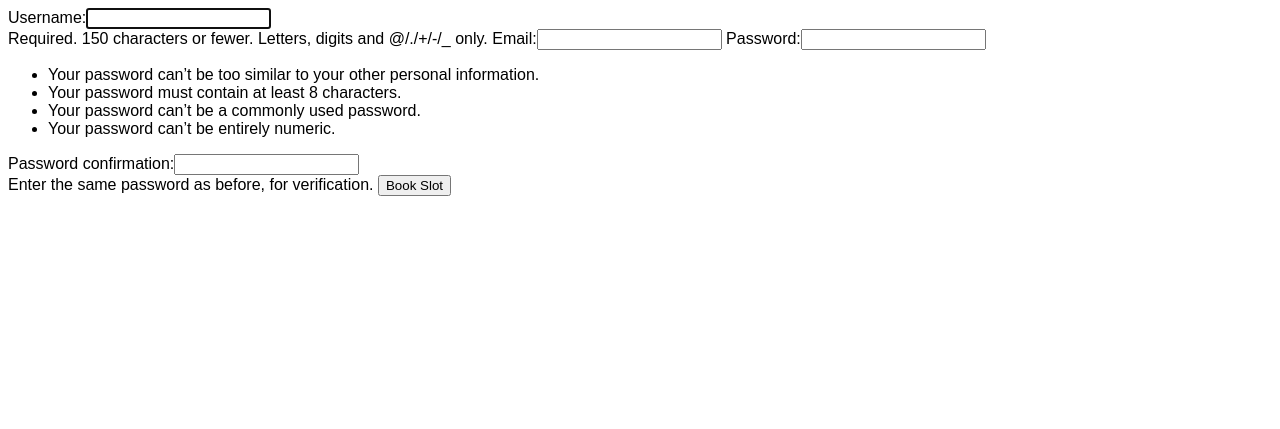
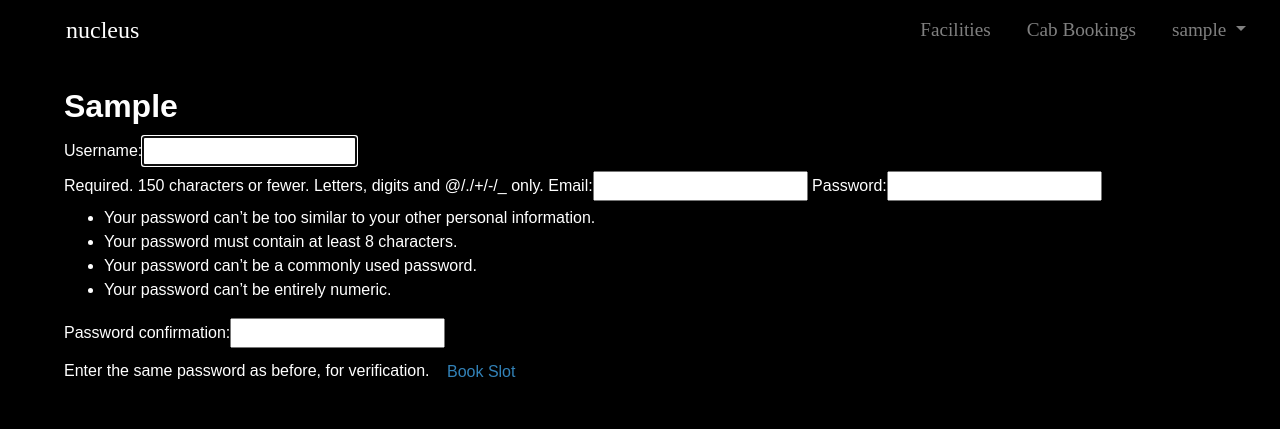
Before and after one commit to gmit22/nucleus_orbital, a Django app: template home/templates/home/forms.html in a window 1280 px wide. Shown: the top 429 px of the page. Run offline with Django 3.2, Linux system fonts and the light colour scheme; tables that the repository leaves empty hold one stand-in row (values such as "Sample post"); the template is opened without the code that fills it: values that come from a table or form of the project are taken from there, most other values are stand-ins (such as "Sample title", 1, 10 or a date in 2020); some libraries are stand-ins or nearby versions.

Commit message:
ui updated

```diff
--- a/home/static/main.css
+++ b/home/static/main.css
@@ -1,5 +1,7 @@
 body{
      font-family: 'Montserrat-Black', sans-serif;
+     background-color: black;
+     color:white;
 }
 
 h2{
@@ -7,17 +9,26 @@ h2{
     line-height: 1.25;
     font-weight: bold;
     font-size: 2rem;
-    margin-bottom: 30px;
+    margin-bottom: 10px;
 }
 
 .booking{
-    font-size:10rem;
+    font-size: 2rem;
+    margin-bottom:10px;
+}
+
+.b{
+    margin-bottom:2000px;
 }
 
 .container-fluid{
     padding: 2% 5% 3% 5%;
     background-color:black;
     color:white;
+}
+
+.container-fluid-b{
+    padding: 2% 1% 2% 1%;
 }
 
 
@@ -41,3 +52,10 @@ h2{
 .nav-item{
     padding:0 10px;
 }
+
+#but{
+    color:#3282b8;
+}
+a:visited{
+    color:#3282b8;
+}
--- a/home/templates/home/facilities.html
+++ b/home/templates/home/facilities.html
@@ -61,8 +61,8 @@
     </div>
 </nav>
 
+<div class="container-fluid">
 
-<body>
 {% for sport in sports %}
 <div class="sport">
     <h1>{{ sport.name }}</h1>
@@ -81,6 +81,6 @@
     {% endfor %}
 </div>
 
-
+</div>
 </body>
 </html>
--- a/home/templates/home/forms.html
+++ b/home/templates/home/forms.html
@@ -2,21 +2,72 @@
 <html lang="en">
 <head>
     <meta charset="UTF-8">
-    <title>Forms</title>
+    <title>Book Slot</title>
+
+    <link rel="stylesheet" href="https://stackpath.bootstrapcdn.com/bootstrap/4.5.0/css/bootstrap.min.css"
+          integrity="sha384-9aIt2nRpC12Uk9gS9baDl411NQApFmC26EwAOH8WgZl5MYYxFfc+NcPb1dKGj7Sk" crossorigin="anonymous">
+     <!--JQuery for bootstrap-->
+    <script src="https://code.jquery.com/jquery-3.5.1.slim.min.js"
+            integrity="sha384-DfXdz2htPH0lsSSs5nCTpuj/zy4C+OGpamoFVy38MVBnE+IbbVYUew+OrCXaRkfj"
+            crossorigin="anonymous"></script>
+    <script src="https://cdn.jsdelivr.net/npm/popper.js@1.16.0/dist/umd/popper.min.js"
+            integrity="sha384-Q6E9RHvbIyZFJoft+2mJbHaEWldlvI9IOYy5n3zV9zzTtmI3UksdQRVvoxMfooAo"
+            crossorigin="anonymous"></script>
+    <script src="https://stackpath.bootstrapcdn.com/bootstrap/4.5.0/js/bootstrap.min.js"
+            integrity="sha384-OgVRvuATP1z7JjHLkuOU7Xw704+h835Lr+6QL9UvYjZE3Ipu6Tp75j7Bh/kR0JKI"
+            crossorigin="anonymous"></script>
     {% load static %}
     <link rel='stylesheet' href="{% static 'main.css' %}">
+
 </head>
 
 <body>
+<nav class="navbar navbar-expand-lg navbar-dark" id="navbar">
+
+    <a class="navbar-brand" href="http://127.0.0.1:8000/">nucleus</a>
+    <button class="navbar-toggler" type="button" data-toggle="collapse" data-target="#navbarNav"
+            aria-controls="navbarNav"
+            aria-expanded="false" aria-label="Toggle navigation">
+        <span class="navbar-toggler-icon"></span></button>
+
+    <div class="collapse navbar-collapse" id="navbarNav">
+        <ul class="navbar-nav ml-auto">
+
+            <li class="nav-item">
+                <a class="nav-link" href="http://127.0.0.1:8000/sports/">Facilities</a>
+            </li>
+            <li class="nav-item">
+                <a class="nav-link" href="">Cab Bookings</a>
+            </li>
+            <li class="nav-item dropdown">
+                <a class="nav-link dropdown-toggle" href="#" id="navbarDropdown" role="button"
+                   data-toggle="dropdown" aria-haspopup="true" aria-expanded="false">
+                    {{username}}
+                </a>
+                <div class="dropdown-menu dropdown-menu-right" aria-labelledby="navbarDropdown">
+                    <a class="dropdown-item" href="#">Change Password</a>
+                    <a class="dropdown-item" href="/auth/login/">Logout</a>
+                </div>
+            </li>
+
+        </ul>
+    </div>
+</nav>
+<div class="container-fluid">
+
+
+    <h2>{{sport}}</h2>
+
     {% block content %}
     <form method="POST" class=“booking_form”>
         {% csrf_token %}
         {{ form }}
 
+        <button class="btn" id="but" type="submit" onclick="http://127.0.0.1:8000/">Book Slot</button>
 
-    <button type="submit" onclick="http://127.0.0.1:8000/">Book Slot</button>
     </form>
     {% endblock %}
+</div>
 
 </body>
 </html>
--- a/home/templates/home/removeSlot.html
+++ b/home/templates/home/removeSlot.html
@@ -55,16 +55,16 @@
     </div>
 </nav>
 
-
+<div class="container-fluid">
 {% block content %}
 <form method="POST" class=“booking_remove”>
     {% csrf_token %}
     {{ form }}
 
-    <button type="submit" onclick="http://127.0.0.1:8000/">Remove Slot</button>
+    <button class="btn" id="but" type="submit" onclick="http://127.0.0.1:8000/">Remove Slot</button>
 </form>
 {% endblock %}
-
+</div>
 
 </body>
 </html>
--- a/home/views.py
+++ b/home/views.py
@@ -129,6 +129,8 @@ def index(request):
     #         output += array
 
 def sports(request):
+    if request.user.is_authenticated:
+        username = request.user.username
     temp = Sport.objects.all()
     sports = []
 
@@ -143,7 +145,7 @@ def sports(request):
             sport['lt'].append(l[i] + ' - ' + t[i])
         sports.append(sport)
 
-    return render(request, 'home/facilities.html', {'sports': sports})
+    return render(request, 'home/facilities.html', {'sports': sports, "username": username })
 
 def bookSlot(request, sport):
     username = None
@@ -376,7 +378,7 @@ def bookSlot(request, sport):
     if sport == 'Squash':
         form = squash()
 
-    return render(request, 'home/forms.html', {"form": form})
+    return render(request, 'home/forms.html', {"form": form, 'sport':sport, "username": username})
 
 def removeSlot(request):
     username = None
```
Also changed, not shown: home/templates/home/Navbar.html (+10 -6 lines), home/templates/home/bookingremoved.html (+5 -3 lines), home/favicon.jpg (deleted), home/templates/home/favicon.jpg (deleted), 1 other file. Lines whose indentation alone changed are shown as unchanged.
